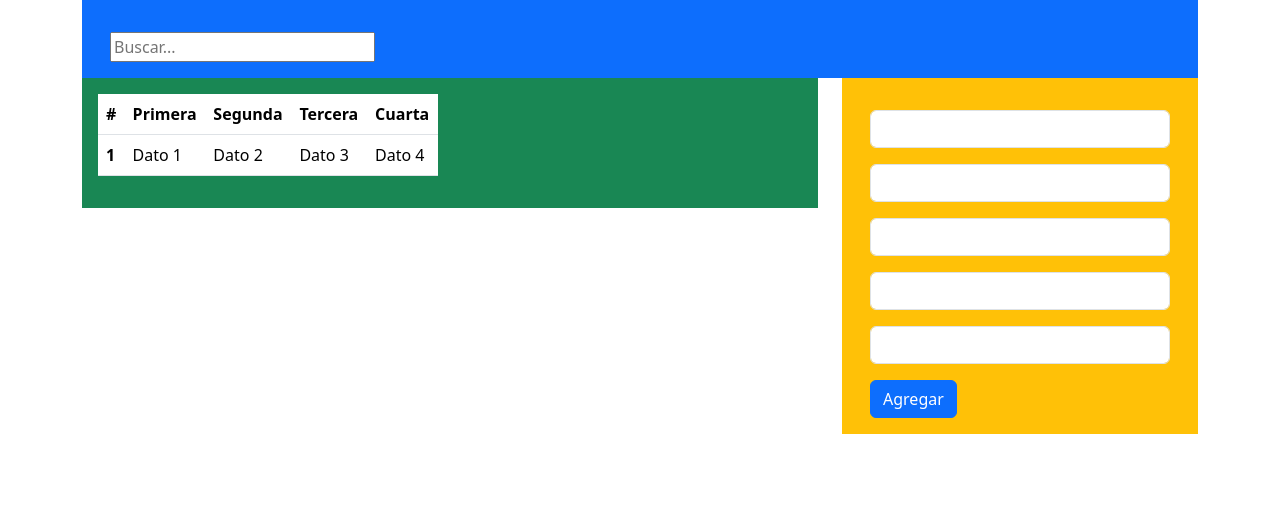
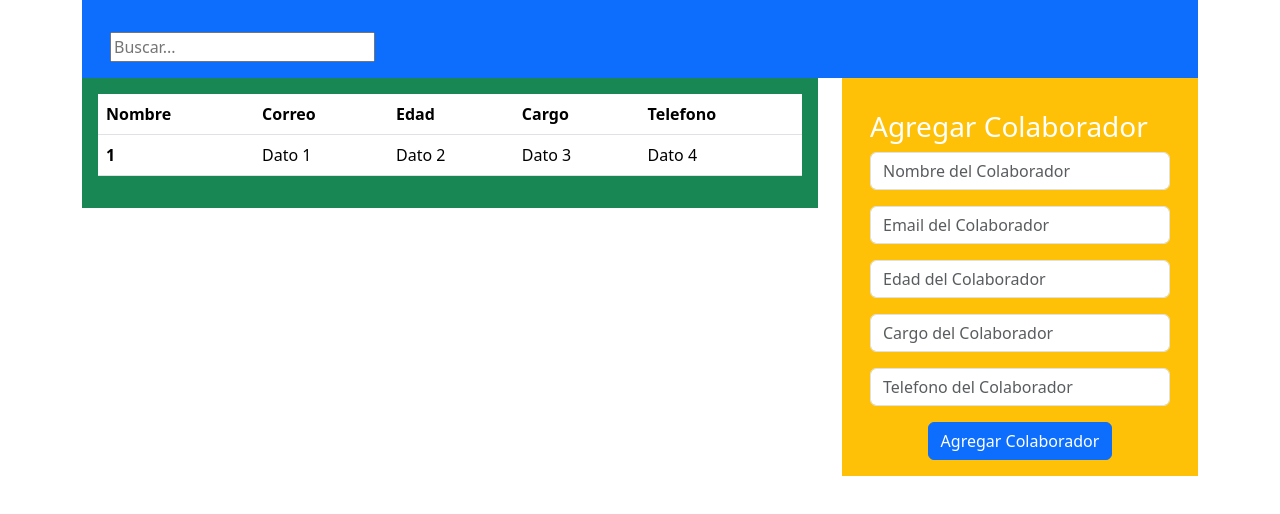
Before and after one commit to rodrigovasquezcespedes/desafio_base_de_datos, a React (Vite) app: page / in a window 1280 px wide. Shown: the top 514 px of the page. Built offline with nearby package versions, Linux system fonts and the light colour scheme.

Commit message:
modifica estructura de formulario(boton e input)

```diff
--- a/src/components/Formulario.jsx
+++ b/src/components/Formulario.jsx
@@ -20,23 +20,26 @@ const Formulario = () => {
             <div className='container mt-3'>
               <div className='row'>
                 <div className='col-12'>
+                  <h3>Agregar Colaborador</h3>
                   <form>
                     <div className='mb-3'>
-                      <input type='text' className='form-control' id='input1' />
+                      <input type='text' className='form-control' placeholder='Nombre del Colaborador' />
                     </div>
                     <div className='mb-3'>
-                      <input type='text' className='form-control' id='input2' />
+                      <input type='text' className='form-control' placeholder='Email del Colaborador' />
                     </div>
                     <div className='mb-3'>
-                      <input type='text' className='form-control' id='input3' />
+                      <input type='text' className='form-control' placeholder='Edad del Colaborador' />
                     </div>
                     <div className='mb-3'>
-                      <input type='text' className='form-control' id='input4' />
+                      <input type='text' className='form-control' placeholder='Cargo del Colaborador' />
                     </div>
                     <div className='mb-3'>
-                      <input type='text' className='form-control' id='input5' />
+                      <input type='text' className='form-control' placeholder='Telefono del Colaborador' />
                     </div>
-                    <button type='submit' className='btn btn-primary'>Agregar</button>
+                    <div class='d-flex justify-content-center'>
+                      <button type='submit' className='btn btn-primary'>Agregar Colaborador</button>
+                    </div>
                   </form>
                 </div>
               </div>
--- a/src/components/Listado.jsx
+++ b/src/components/Listado.jsx
@@ -1,15 +1,15 @@
 const Listado = () => {
   return (
     <div className='row'>
-      <div className='col-md-6'>
+      <div className='col'>
         <table className='table'>
           <thead>
             <tr>
-              <th scope='col'>#</th>
-              <th scope='col'>Primera</th>
-              <th scope='col'>Segunda</th>
-              <th scope='col'>Tercera</th>
-              <th scope='col'>Cuarta</th>
+              <th scope='col'>Nombre</th>
+              <th scope='col'>Correo</th>
+              <th scope='col'>Edad</th>
+              <th scope='col'>Cargo</th>
+              <th scope='col'>Telefono</th>
             </tr>
           </thead>
           <tbody>
```
